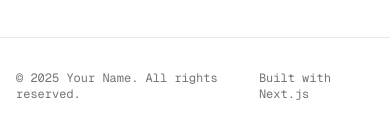
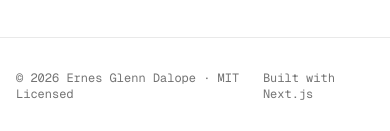
Before and after one commit to NeserxDD/personal-website, a Next.js app: page / in a window 390 px wide. Shown: the part 5074-5205 px from the top of the page. Built offline with nearby package versions, Linux system fonts and the light colour scheme.

Commit message:
checkpoint: before responsive header and footer redesign

```diff
--- a/app/components/shared/footer.tsx
+++ b/app/components/shared/footer.tsx
@@ -3,7 +3,7 @@ export function Footer() {
     <footer className="py-8 border-t border-gray-200 dark:border-gray-700 mt-section">
       <div className="max-w-content-wide mx-auto flex items-center justify-between px-4 md:px-6">
         <span className="font-mono text-xs text-gray-500">
-          © 2025 Your Name. All rights reserved.
+         © 2026 Ernes Glenn Dalope · MIT Licensed
         </span>
         <span className="font-mono text-xs text-gray-500">
           Built with Next.js
```
Also changed, not shown: 1 other file (tests, documents, lock files or other folders).
